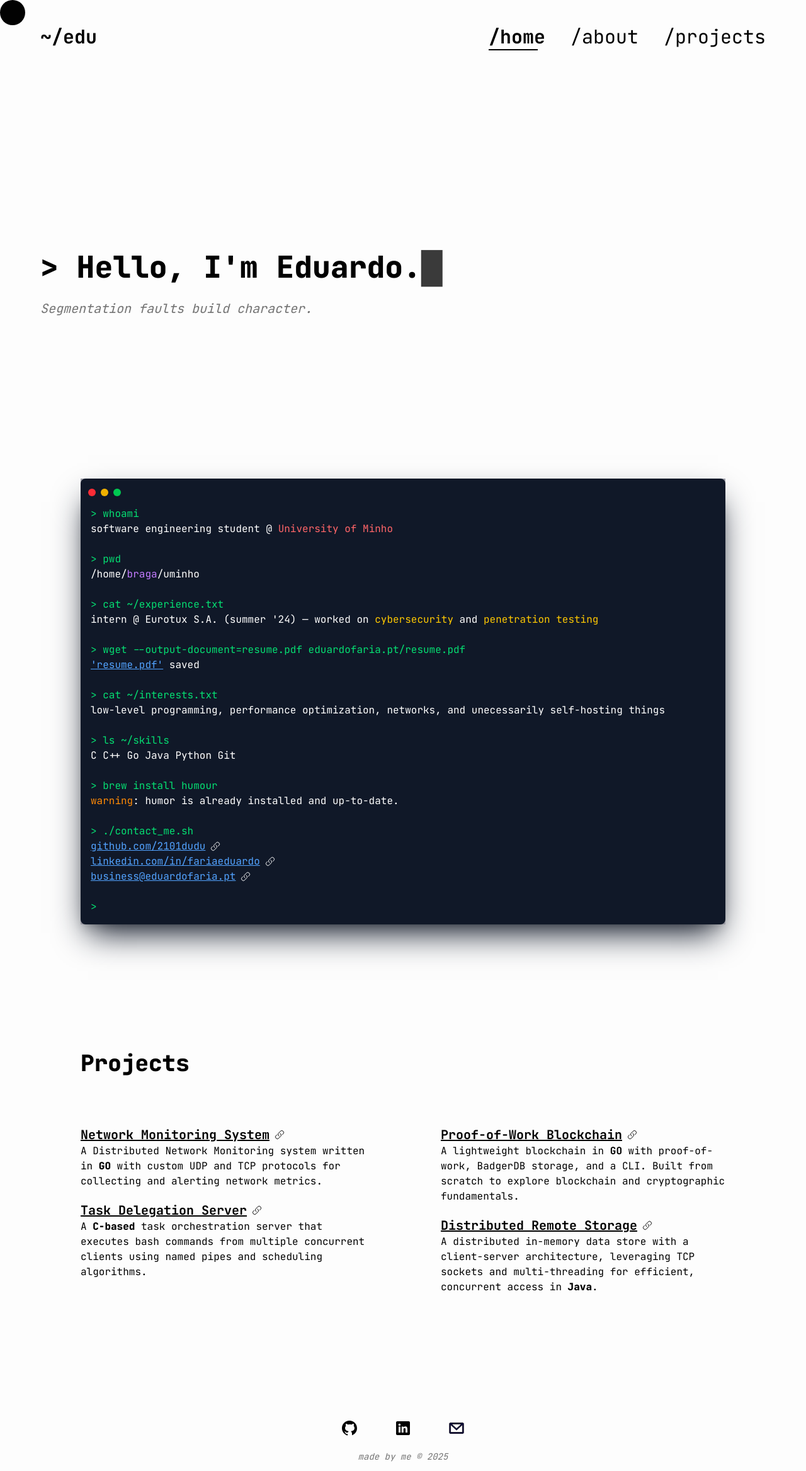
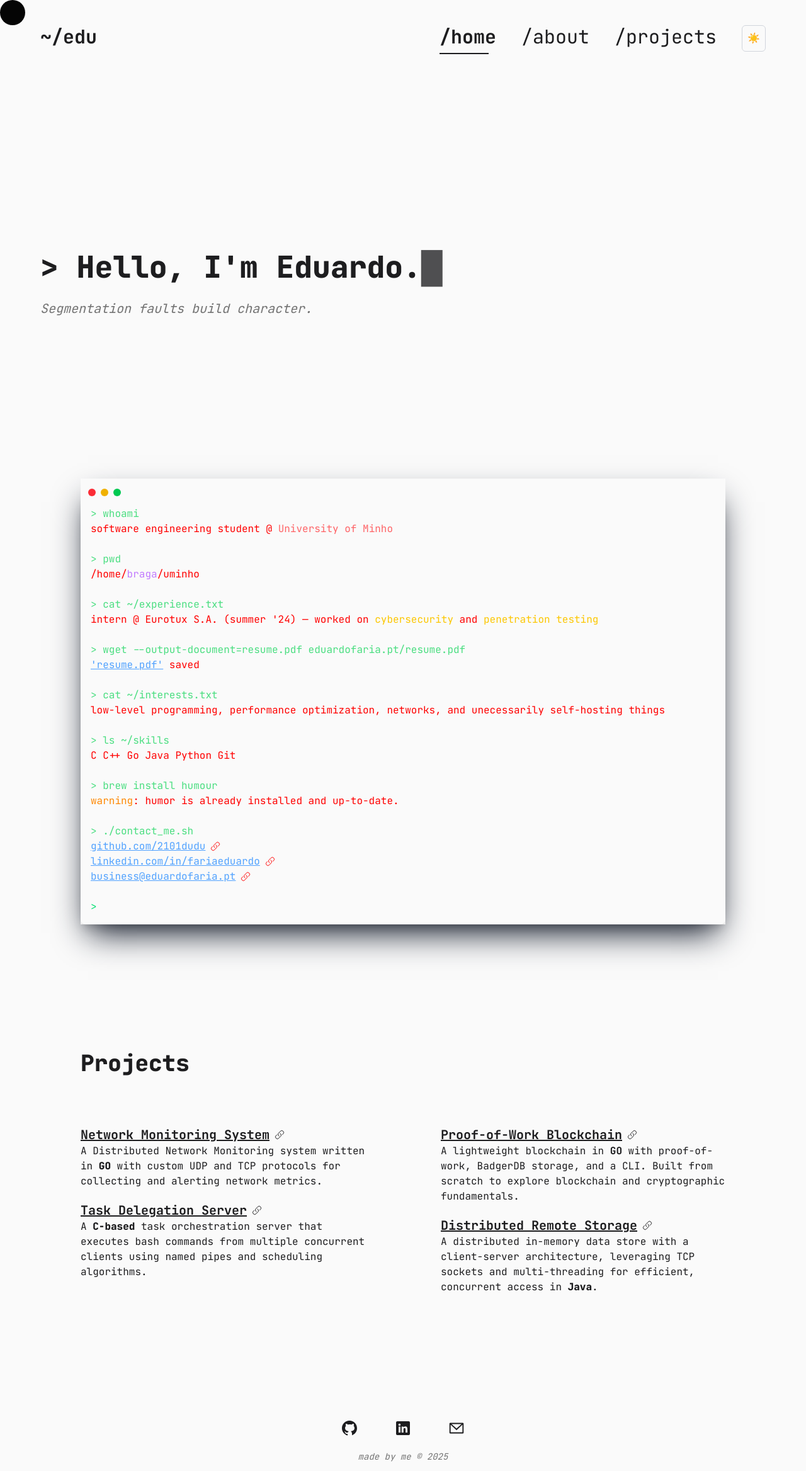
Before and after one commit to 2101dudu/website, a Next.js app: page / in a window 1280 px wide. Shown: the whole page at 63% size. Built offline with nearby package versions, Linux system fonts and the light colour scheme.

Commit message:
feat: first phase done

```diff
--- /dev/null
+++ b/app/components/darkmodetoggle.js
@@ -0,0 +1,28 @@
+import { useEffect, useState } from "react";
+
+export default function DarkModeToggle() {
+  const [darkMode, setDarkMode] = useState(() => {
+    return (
+      typeof window !== "undefined" && localStorage.getItem("theme") === "dark"
+    );
+  });
+
+  useEffect(() => {
+    if (darkMode) {
+      document.documentElement.classList.add("dark");
+      localStorage.setItem("theme", "dark");
+    } else {
+      document.documentElement.classList.remove("dark");
+      localStorage.setItem("theme", "light");
+    }
+  }, [darkMode]);
+
+  return (
+    <button
+      onClick={() => setDarkMode((prev) => !prev)}
+      className="p-2 rounded-md border border-gray-300 dark:border-gray-600"
+    >
+      {darkMode ? "🌙" : "☀️"}
+    </button>
+  );
+}
--- a/app/components/terminal.js
+++ b/app/components/terminal.js
@@ -8,7 +8,13 @@ const renderTextWithLinks = (text) => {
     if (urlRegex.test(part)) {
       const displayText = part.replace(/https?:\/\/(?:www\.)?/, "");
       return (
-          <a key={index} href={part} target="_blank" rel="noopener noreferrer" className="text-blue-400 underline">
+        <a
+          key={index}
+          href={part}
+          target="_blank"
+          rel="noopener noreferrer"
+          className="text-blue-400 underline"
+        >
           {displayText}
         </a>
       );
@@ -16,7 +22,6 @@ const renderTextWithLinks = (text) => {
     return part;
   });
 };
-
 
 const Terminal = ({ initialStatements = [] }) => {
   const [statements, setStatements] = useState(initialStatements);
@@ -37,26 +42,34 @@ const Terminal = ({ initialStatements = [] }) => {
   };
 
   return (
-    <div className="shadow-2xl bg-zinc-400 shadow-gray-900 sm:w-full max-w-screen-lg mx-10 w-9/10 lg:mx-auto mt-20 font-mono z-1">
-      <div className="bg-gray-900 rounded-t-lg h-7 flex items-end px-3 space-x-2">
+    <div className="shadow-2xl shadow-gray-900 sm:w-full max-w-screen-lg mx-10 w-9/10 lg:mx-auto mt-20 font-mono z-1">
+      <div
+        id="terminal-highlight"
+        className="rounded-t-lg h-7 flex items-end px-3 space-x-2"
+      >
         <span className="w-3 h-3 bg-red-500 rounded-full"></span>
         <span className="w-3 h-3 bg-yellow-500 rounded-full"></span>
         <span className="w-3 h-3 bg-green-500 rounded-full"></span>
       </div>
-      <div className="bg-gray-900 text-white p-4 rounded-b-lg shadow-lg min-h-[200px]">
+      <div
+        id="terminal-highlight"
+        className="p-4 rounded-b-lg shadow-lg min-h-[200px]"
+      >
         {statements.map((statement, index) => (
           <div key={index} className="mb-6  ">
-            <div className="text-green-400">&gt; {statement.input}</div>
-            <div className="text-yellow">
-                {Array.isArray(statement.return) ? (
-                    statement.return.map((item, idx) => (
+            <div id="terminal-highlight-prompt">&gt; {statement.input}</div>
+            <div id="terminal-highlight-generic">
+              {Array.isArray(statement.return)
+                ? statement.return.map((item, idx) => (
                     <div key={idx}>
-                        {typeof item === "string" ? renderTextWithLinks(item) : item}
+                      {typeof item === "string"
+                        ? renderTextWithLinks(item)
+                        : item}
                     </div>
                   ))
-                ) : (
-                    typeof statement.return === "string" ? renderTextWithLinks(statement.return) : statement.return
-                )}
+                : typeof statement.return === "string"
+                  ? renderTextWithLinks(statement.return)
+                  : statement.return}
             </div>
           </div>
         ))}
--- a/app/globals.css
+++ b/app/globals.css
@@ -5,23 +5,61 @@
 }
 
 :root {
-  --background: #fdfdfd;
-  --gray: #757575;
-  --foreground: #000000;
+  --background: #fafafa;
+  --foreground: #1d1d1f;
+  --terminal-highlight: #fafafa;
+  --terminal-highlight-prompt: #4ade80;
+  --terminal-highlight-generic: red;
+}
+
+.dark {
+  --background: #1d1d1f;
+  --foreground: #fafafa;
+  --terminal-highlight: #1d1d1f;
+  --terminal-highlight-prompt: #4ade80;
+  --terminal-highlight-generic: yellow;
 }
 
 body {
   color: var(--foreground);
   background: var(--background);
   font-family: JetBrains Mono;
+  transition:
+    background-color 0.3s,
+    color 0.3s;
 }
 
 #nav {
-  box-shadow: 0 30 100px 50px #fdfdfd;
+  box-shadow: 0 30 100px 50px var(--foreground);
+}
+
+#highlight {
+  background-color: var(--foreground);
+}
+
+#svg-icon {
+  fill: var(--foreground);
+}
+
+#stroke {
+  stroke-width: 3;
+  fill: var(--foreground);
+}
+
+#terminal-highlight {
+  background-color: var(--terminal-highlight);
+}
+
+#terminal-highlight-prompt {
+  color: var(--terminal-highlight-prompt);
+}
+
+#terminal-highlight-generic {
+  color: var(--terminal-highlight-generic);
 }
 
 @media screen and (min-width: 768px) {
   #nav {
-    box-shadow: 0 30 100px 100px #fdfdfd;
+    box-shadow: 0 30 100px 100px var(--foreground);
   }
 }
--- a/app/page.js
+++ b/app/page.js
@@ -1,26 +1,28 @@
 "use client";
 
-import dynamic from 'next/dynamic';
-import Image from 'next/image';
+import dynamic from "next/dynamic";
+import Image from "next/image";
 
 const Typing = dynamic(() => import("./components/typed"), { ssr: false });
 import Cursor from "./components/cursor";
-import Terminal from './components/terminal';
+import Terminal from "./components/terminal";
 
 import NavBar from "./pages/navbar";
 import aboutMe from "./pages/about.js";
-
 
 export default function Home() {
   return (
     <>
       <Cursor />
       <NavBar />
-      <div id="home" className="max-w-screen-xl mx-10 xl:mx-auto xl:w-9/10 lg:h-150 sm:h-200 h-130 flex lg:flex-row flex-col lg:items-end lg:pt-0 sm:pt-20 pt-30 items-center justify-center relative sm:gap-0 gap-10">
+      <div
+        id="home"
+        className="max-w-screen-xl mx-10 xl:mx-auto xl:w-9/10 lg:h-150 sm:h-200 h-130 flex lg:flex-row flex-col lg:items-end lg:pt-0 sm:pt-20 pt-30 items-center justify-center relative sm:gap-0 gap-10"
+      >
         <div className="lg:w-1/2 w-auto lg:h-1/3 h-1/7">
           <div className="flex-row">
             <h1 className="xl:text-5xl sm:text-4xl text-2xl font-extrabold text-left">
-              <Typing/>
+              <Typing />
             </h1>
             <h1 className="xl:text-xl sm:text-lg text-xs text-neutral-500 italic text-left lg:pt-7 sm:pt-4 pt-2">
               Segmentation faults build character.
@@ -36,7 +38,7 @@ export default function Home() {
               sizes="300px"
               fill
               style={{
-                objectFit: 'contain',
+                objectFit: "contain",
               }}
             />
           </div>
@@ -47,61 +49,206 @@ export default function Home() {
         <Terminal initialStatements={aboutMe} />
       </div>
 
-      <section id="projects" className="pt-30 mb-30 xl:max-w-screen-xl mx-10 xl:mx-auto md:h-150 flex items-start justify-center">
+      <section
+        id="projects"
+        className="pt-30 mb-30 xl:max-w-screen-xl mx-10 xl:mx-auto md:h-150 flex items-start justify-center"
+      >
         <div className="md:max-w-screen-lg sm:w-auto w-9/10 h-2/3">
           <h1 className="text-4xl font-extrabold text-left pb-20">Projects</h1>
           <div className="flex md:flex-row flex-col lg:gap-30 md:gap-15 gap-5">
             <div className="flex-1/2 flex flex-col gap-5">
               <div>
-                <a href="https://github.com/2101dudu/Network-Monitoring-System-CC" target="_blank" className="w-85 flex items-center gap-2">
-                  <h1 className="underline sm:text-xl text-md font-bold text-left">Network Monitoring System</h1>
-                  <svg xmlns="http://www.w3.org/2000/svg" fill="none" viewBox="0 0 24 24" strokeWidth="1.5" stroke="currentColor" className="size-4"><path strokeLinecap="round" strokeLinejoin="round" d="M13.19 8.688a4.5 4.5 0 0 1 1.242 7.244l-4.5 4.5a4.5 4.5 0 0 1-6.364-6.364l1.757-1.757m13.35-.622 1.757-1.757a4.5 4.5 0 0 0-6.364-6.364l-4.5 4.5a4.5 4.5 0 0 0 1.242 7.244" /></svg>
+                <a
+                  href="https://github.com/2101dudu/Network-Monitoring-System-CC"
+                  target="_blank"
+                  className="w-85 flex items-center gap-2"
+                >
+                  <h1 className="underline sm:text-xl text-md font-bold text-left">
+                    Network Monitoring System
+                  </h1>
+                  <svg
+                    xmlns="http://www.w3.org/2000/svg"
+                    fill="none"
+                    viewBox="0 0 24 24"
+                    strokeWidth="1.5"
+                    stroke="currentColor"
+                    className="size-4"
+                  >
+                    <path
+                      strokeLinecap="round"
+                      strokeLinejoin="round"
+                      d="M13.19 8.688a4.5 4.5 0 0 1 1.242 7.244l-4.5 4.5a4.5 4.5 0 0 1-6.364-6.364l1.757-1.757m13.35-.622 1.757-1.757a4.5 4.5 0 0 0-6.364-6.364l-4.5 4.5a4.5 4.5 0 0 0 1.242 7.244"
+                    />
+                  </svg>
                 </a>
-                <p>A Distributed Network Monitoring system written in <span className="font-extrabold">GO</span> with custom UDP and TCP protocols for collecting and alerting network metrics.</p>
+                <p>
+                  A Distributed Network Monitoring system written in{" "}
+                  <span className="font-extrabold">GO</span> with custom UDP and
+                  TCP protocols for collecting and alerting network metrics.
+                </p>
               </div>
               <div>
-                <a href="https://github.com/2101dudu/Task-Orchestrator-SO" target="_blank" className="w-75 flex items-center gap-2">
-                  <h1 className="underline sm:text-xl text-md font-bold text-left">Task Delegation Server</h1>
-                  <svg xmlns="http://www.w3.org/2000/svg" fill="none" viewBox="0 0 24 24" strokeWidth="1.5" stroke="currentColor" className="size-4"><path strokeLinecap="round" strokeLinejoin="round" d="M13.19 8.688a4.5 4.5 0 0 1 1.242 7.244l-4.5 4.5a4.5 4.5 0 0 1-6.364-6.364l1.757-1.757m13.35-.622 1.757-1.757a4.5 4.5 0 0 0-6.364-6.364l-4.5 4.5a4.5 4.5 0 0 0 1.242 7.244" /></svg>
+                <a
+                  href="https://github.com/2101dudu/Task-Orchestrator-SO"
+                  target="_blank"
+                  className="w-75 flex items-center gap-2"
+                >
+                  <h1 className="underline sm:text-xl text-md font-bold text-left">
+                    Task Delegation Server
+                  </h1>
+                  <svg
+                    xmlns="http://www.w3.org/2000/svg"
+                    fill="none"
+                    viewBox="0 0 24 24"
+                    strokeWidth="1.5"
+                    stroke="currentColor"
+                    className="size-4"
+                  >
+                    <path
+                      strokeLinecap="round"
+                      strokeLinejoin="round"
+                      d="M13.19 8.688a4.5 4.5 0 0 1 1.242 7.244l-4.5 4.5a4.5 4.5 0 0 1-6.364-6.364l1.757-1.757m13.35-.622 1.757-1.757a4.5 4.5 0 0 0-6.364-6.364l-4.5 4.5a4.5 4.5 0 0 0 1.242 7.244"
+                    />
+                  </svg>
                 </a>
-                <p>A <span className="font-extrabold">C-based</span> task orchestration server that executes bash commands from multiple concurrent clients using named pipes and scheduling algorithms.</p>
+                <p>
+                  A <span className="font-extrabold">C-based</span> task
+                  orchestration server that executes bash commands from multiple
+                  concurrent clients using named pipes and scheduling
+                  algorithms.
+                </p>
               </div>
             </div>
             <div className="flex-1/2 flex flex-col gap-5">
               <div>
-                <a href="https://github.com/2101dudu/blockchain" target="_blank" className="w-78 flex items-center gap-2">
-                  <h1 className="underline sm:text-xl text-md font-bold text-left">Proof-of-Work Blockchain</h1>
-                  <svg xmlns="http://www.w3.org/2000/svg" fill="none" viewBox="0 0 24 24" strokeWidth="1.5" stroke="currentColor" className="size-4"><path strokeLinecap="round" strokeLinejoin="round" d="M13.19 8.688a4.5 4.5 0 0 1 1.242 7.244l-4.5 4.5a4.5 4.5 0 0 1-6.364-6.364l1.757-1.757m13.35-.622 1.757-1.757a4.5 4.5 0 0 0-6.364-6.364l-4.5 4.5a4.5 4.5 0 0 0 1.242 7.244" /></svg>
+                <a
+                  href="https://github.com/2101dudu/blockchain"
+                  target="_blank"
+                  className="w-78 flex items-center gap-2"
+                >
+                  <h1 className="underline sm:text-xl text-md font-bold text-left">
+                    Proof-of-Work Blockchain
+                  </h1>
+                  <svg
+                    xmlns="http://www.w3.org/2000/svg"
+                    fill="none"
+                    viewBox="0 0 24 24"
+                    strokeWidth="1.5"
+                    stroke="currentColor"
+                    className="size-4"
+                  >
+                    <path
+                      strokeLinecap="round"
+                      strokeLinejoin="round"
+                      d="M13.19 8.688a4.5 4.5 0 0 1 1.242 7.244l-4.5 4.5a4.5 4.5 0 0 1-6.364-6.364l1.757-1.757m13.35-.622 1.757-1.757a4.5 4.5 0 0 0-6.364-6.364l-4.5 4.5a4.5 4.5 0 0 0 1.242 7.244"
+                    />
+                  </svg>
                 </a>
-                <p>A lightweight blockchain in <b>GO</b> with proof-of-work, BadgerDB storage, and a CLI. Built from scratch to explore blockchain and cryptographic fundamentals.</p>
+                <p>
+                  A lightweight blockchain in <b>GO</b> with proof-of-work,
+                  BadgerDB storage, and a CLI. Built from scratch to explore
+                  blockchain and cryptographic fundamentals.
+                </p>
               </div>
               <div>
-                <a href="https://github.com/2101dudu/Distributed-Remote-Storage-SD" target="_blank" className="w-85 flex items-center gap-2">
-                  <h1 className="underline sm:text-xl text-md font-bold text-left">Distributed Remote Storage</h1>
-                  <svg xmlns="http://www.w3.org/2000/svg" fill="none" viewBox="0 0 24 24" strokeWidth="1.5" stroke="currentColor" className="size-4"><path strokeLinecap="round" strokeLinejoin="round" d="M13.19 8.688a4.5 4.5 0 0 1 1.242 7.244l-4.5 4.5a4.5 4.5 0 0 1-6.364-6.364l1.757-1.757m13.35-.622 1.757-1.757a4.5 4.5 0 0 0-6.364-6.364l-4.5 4.5a4.5 4.5 0 0 0 1.242 7.244" /></svg>
+                <a
+                  href="https://github.com/2101dudu/Distributed-Remote-Storage-SD"
+                  target="_blank"
+                  className="w-85 flex items-center gap-2"
+                >
+                  <h1 className="underline sm:text-xl text-md font-bold text-left">
+                    Distributed Remote Storage
+                  </h1>
+                  <svg
+                    xmlns="http://www.w3.org/2000/svg"
+                    fill="none"
+                    viewBox="0 0 24 24"
+                    strokeWidth="1.5"
+                    stroke="currentColor"
+                    className="size-4"
+                  >
+                    <path
+                      strokeLinecap="round"
+                      strokeLinejoin="round"
+                      d="M13.19 8.688a4.5 4.5 0 0 1 1.242 7.244l-4.5 4.5a4.5 4.5 0 0 1-6.364-6.364l1.757-1.757m13.35-.622 1.757-1.757a4.5 4.5 0 0 0-6.364-6.364l-4.5 4.5a4.5 4.5 0 0 0 1.242 7.244"
+                    />
+                  </svg>
                 </a>
-                <p>A distributed in-memory data store with a client-server architecture, leveraging TCP sockets and multi-threading for efficient, concurrent access in <span className="font-extrabold">Java</span>.</p>
+                <p>
+                  A distributed in-memory data store with a client-server
+                  architecture, leveraging TCP sockets and multi-threading for
+                  efficient, concurrent access in{" "}
+                  <span className="font-extrabold">Java</span>.
+                </p>
               </div>
             </div>
           </div>
         </div>
       </section>
 
-      <section id="footer" className="w-full h-10 flex flex-col items-center justify-center mb-7 gap-5">
+      <section
+        id="footer"
+        className="w-full h-10 flex flex-col items-center justify-center mb-7 gap-5"
+      >
         <div className="md:w-1/5 w-full flex justify-around items-center md:gap-0">
-          <a className="hover:scale-120 transition duration-150 ease-in-out" href="https://github.com/2101dudu" target="_blank" rel="noopener noreferrer">
-            <svg xmlns="http://www.w3.org/2000/svg" x="0px" y="0px" width="30" height="30" viewBox="0 0 30 30"><path d="M15,3C8.373,3,3,8.373,3,15c0,5.623,3.872,10.328,9.092,11.63C12.036,26.468,12,26.28,12,26.047v-2.051 c-0.487,0-1.303,0-1.508,0c-0.821,0-1.551-0.353-1.905-1.009c-0.393-0.729-0.461-1.844-1.435-2.526 c-0.289-0.227-0.069-0.486,0.264-0.451c0.615,0.174,1.125,0.596,1.605,1.222c0.478,0.627,0.703,0.769,1.596,0.769 c0.433,0,1.081-0.025,1.691-0.121c0.328-0.833,0.895-1.6,1.588-1.962c-3.996-0.411-5.903-2.399-5.903-5.098 c0-1.162,0.495-2.286,1.336-3.233C9.053,10.647,8.706,8.73,9.435,8c1.798,0,2.885,1.166,3.146,1.481C13.477,9.174,14.461,9,15.495,9 c1.036,0,2.024,0.174,2.922,0.483C18.675,9.17,19.763,8,21.565,8c0.732,0.731,0.381,2.656,0.102,3.594 c0.836,0.945,1.328,2.066,1.328,3.226c0,2.697-1.904,4.684-5.894,5.097C18.199,20.49,19,22.1,19,23.313v2.734 c0,0.104-0.023,0.179-0.035,0.268C23.641,24.676,27,20.236,27,15C27,8.373,21.627,3,15,3z"></path></svg>
+          <a
+            className="hover:scale-120 transition duration-150 ease-in-out"
+            href="https://github.com/2101dudu"
+            target="_blank"
+            rel="noopener noreferrer"
+          >
+            <svg
+              id="svg-icon"
+              xmlns="http://www.w3.org/2000/svg"
+              x="0px"
+              y="0px"
+              width="30"
+              height="30"
+              viewBox="0 0 30 30"
+            >
+              <path d="M15,3C8.373,3,3,8.373,3,15c0,5.623,3.872,10.328,9.092,11.63C12.036,26.468,12,26.28,12,26.047v-2.051 c-0.487,0-1.303,0-1.508,0c-0.821,0-1.551-0.353-1.905-1.009c-0.393-0.729-0.461-1.844-1.435-2.526 c-0.289-0.227-0.069-0.486,0.264-0.451c0.615,0.174,1.125,0.596,1.605,1.222c0.478,0.627,0.703,0.769,1.596,0.769 c0.433,0,1.081-0.025,1.691-0.121c0.328-0.833,0.895-1.6,1.588-1.962c-3.996-0.411-5.903-2.399-5.903-5.098 c0-1.162,0.495-2.286,1.336-3.233C9.053,10.647,8.706,8.73,9.435,8c1.798,0,2.885,1.166,3.146,1.481C13.477,9.174,14.461,9,15.495,9 c1.036,0,2.024,0.174,2.922,0.483C18.675,9.17,19.763,8,21.565,8c0.732,0.731,0.381,2.656,0.102,3.594 c0.836,0.945,1.328,2.066,1.328,3.226c0,2.697-1.904,4.684-5.894,5.097C18.199,20.49,19,22.1,19,23.313v2.734 c0,0.104-0.023,0.179-0.035,0.268C23.641,24.676,27,20.236,27,15C27,8.373,21.627,3,15,3z"></path>
+            </svg>
           </a>
-          <a className="hover:scale-120 transition duration-150 ease-in-out" href="https://linkedin.com/in/fariaeduardo" target="_blank" rel="noopener noreferrer">
-            <svg xmlns="http://www.w3.org/2000/svg" x="0px" y="0px" width="30" height="30" viewBox="0 0 30 30"><path d="M24,4H6C4.895,4,4,4.895,4,6v18c0,1.105,0.895,2,2,2h18c1.105,0,2-0.895,2-2V6C26,4.895,25.105,4,24,4z M10.954,22h-2.95 v-9.492h2.95V22z M9.449,11.151c-0.951,0-1.72-0.771-1.72-1.72c0-0.949,0.77-1.719,1.72-1.719c0.948,0,1.719,0.771,1.719,1.719 C11.168,10.38,10.397,11.151,9.449,11.151z M22.004,22h-2.948v-4.616c0-1.101-0.02-2.517-1.533-2.517 c-1.535,0-1.771,1.199-1.771,2.437V22h-2.948v-9.492h2.83v1.297h0.04c0.394-0.746,1.356-1.533,2.791-1.533 c2.987,0,3.539,1.966,3.539,4.522V22z"></path></svg>
+          <a
+            className="hover:scale-120 transition duration-150 ease-in-out"
+            href="https://linkedin.com/in/fariaeduardo"
+            target="_blank"
+            rel="noopener noreferrer"
+          >
+            <svg
+              id="svg-icon"
+              xmlns="http://www.w3.org/2000/svg"
+              x="0px"
+              y="0px"
+              width="30"
+              height="30"
+              viewBox="0 0 30 30"
+            >
+              <path d="M24,4H6C4.895,4,4,4.895,4,6v18c0,1.105,0.895,2,2,2h18c1.105,0,2-0.895,2-2V6C26,4.895,25.105,4,24,4z M10.954,22h-2.95 v-9.492h2.95V22z M9.449,11.151c-0.951,0-1.72-0.771-1.72-1.72c0-0.949,0.77-1.719,1.72-1.719c0.948,0,1.719,0.771,1.719,1.719 C11.168,10.38,10.397,11.151,9.449,11.151z M22.004,22h-2.948v-4.616c0-1.101-0.02-2.517-1.533-2.517 c-1.535,0-1.771,1.199-1.771,2.437V22h-2.948v-9.492h2.83v1.297h0.04c0.394-0.746,1.356-1.533,2.791-1.533 c2.987,0,3.539,1.966,3.539,4.522V22z"></path>
+            </svg>
           </a>
-          <a className="hover:scale-120 transition duration-150 ease-in-out" href="mailto:business@eduardofaria.pt">
-            <svg width="30" height="30" viewBox="0 0 24 24" xmlns="http://www.w3.org/2000/svg"><path stroke="#000000" strokeWidth="0.6" fillRule="evenodd" clipRule="evenodd" d="M3.75 5.25L3 6V18L3.75 18.75H20.25L21 18V6L20.25 5.25H3.75ZM4.5 7.6955V17.25H19.5V7.69525L11.9999 14.5136L4.5 7.6955ZM18.3099 6.75H5.68986L11.9999 12.4864L18.3099 6.75Z" fill="#080341"/></svg>
+          <a
+            className="hover:scale-120 transition duration-150 ease-in-out"
+            href="mailto:business@eduardofaria.pt"
+          >
+            <svg
+              id="svg-icon"
+              width="30"
+              height="30"
+              viewBox="0 0 24 24"
+              xmlns="http://www.w3.org/2000/svg"
+            >
+              <path
+                strokeWidth="0.6"
+                fillRule="evenodd"
+                clipRule="evenodd"
+                d="M3.75 5.25L3 6V18L3.75 18.75H20.25L21 18V6L20.25 5.25H3.75ZM4.5 7.6955V17.25H19.5V7.69525L11.9999 14.5136L4.5 7.6955ZM18.3099 6.75H5.68986L11.9999 12.4864L18.3099 6.75Z"
+              />
+            </svg>
           </a>
         </div>
         <h1 className="text-sm text-neutral-500 italic">made by me © 2025</h1>
       </section>
-
     </>
   );
 }
--- a/app/pages/navbar.js
+++ b/app/pages/navbar.js
@@ -2,6 +2,8 @@
 
 import { motion } from "framer-motion";
 import { useRef, useEffect, useState, useMemo } from "react";
+
+import DarkModeToggle from "../components/darkmodetoggle";
 
 export default function NavBar() {
   const [underlineProps, setUnderlineProps] = useState({ left: 0, width: 0 });
@@ -9,11 +11,14 @@ export default function NavBar() {
   const containerRef = useRef(null);
   const resetTimeoutRef = useRef(null);
 
-  const links = useMemo(() => [
-    { label: "/home", id: "home" },
-    { label: "/about", id: "about" },
-    { label: "/projects", id: "projects" },
-  ], []);
+  const links = useMemo(
+    () => [
+      { label: "/home", id: "home" },
+      { label: "/about", id: "about" },
+      { label: "/projects", id: "projects" },
+    ],
+    [],
+  );
 
   const updateUnderline = (element) => {
     if (!containerRef.current || !element) return;
@@ -35,7 +40,7 @@ export default function NavBar() {
 
   const handleMouseLeave = () => {
     resetTimeoutRef.current = setTimeout(() => {
-      const activeElement = document.querySelector('.active-nav');
+      const activeElement = document.querySelector(".active-nav");
       if (activeElement) updateUnderline(activeElement);
     }, 50);
   };
@@ -80,7 +85,10 @@ export default function NavBar() {
       <div className="fixed top-0 left-0 right-0 z-50 w-9/10 mx-auto">
         <div className="max-w-screen-xl mx-10 xl:mx-auto flex flex-row md:justify-between justify-center m-10">
           <h1 className="font-bold text-3xl">~/edu</h1>
-          <div className="hidden relative md:flex md:flex-row gap-10" ref={containerRef}>
+          <div
+            className="hidden relative md:flex md:flex-row gap-10"
+            ref={containerRef}
+          >
             {links.map((link) => (
               <h1
                 key={link.id}
@@ -94,10 +102,15 @@ export default function NavBar() {
               </h1>
             ))}
             <motion.div
-              className="absolute -bottom-1 h-0.5 bg-black"
-              animate={{ left: underlineProps.left, width: underlineProps.width }}
+              id="highlight"
+              className="absolute -bottom-1 h-0.5"
+              animate={{
+                left: underlineProps.left,
+                width: underlineProps.width,
+              }}
               transition={{ type: "spring", stiffness: 300, damping: 30 }}
             />
+            <DarkModeToggle />
           </div>
         </div>
       </div>
```
Also changed, not shown: 1 other file (tests, documents, lock files or other folders). Lines whose indentation alone changed are shown as unchanged.
